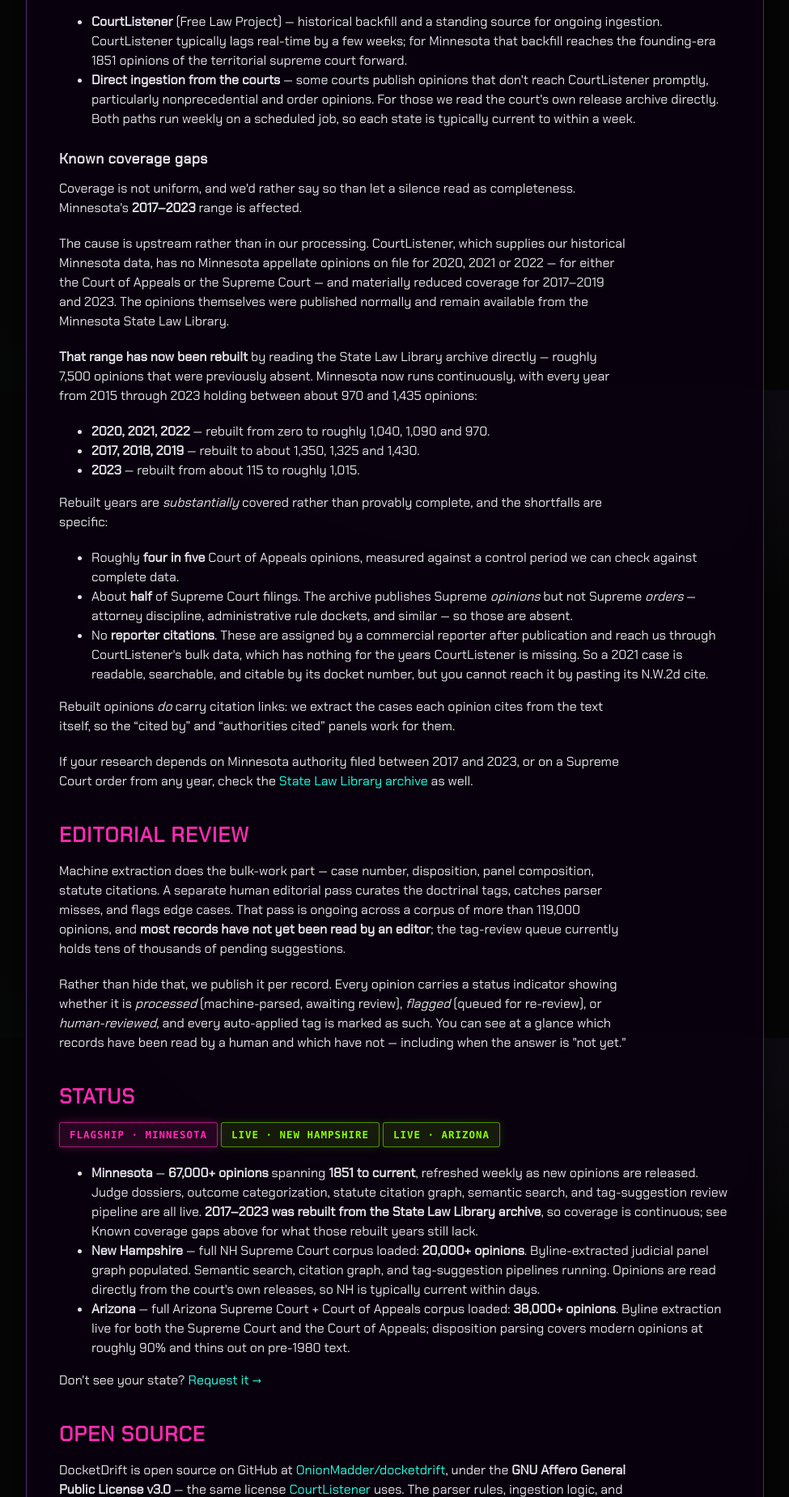
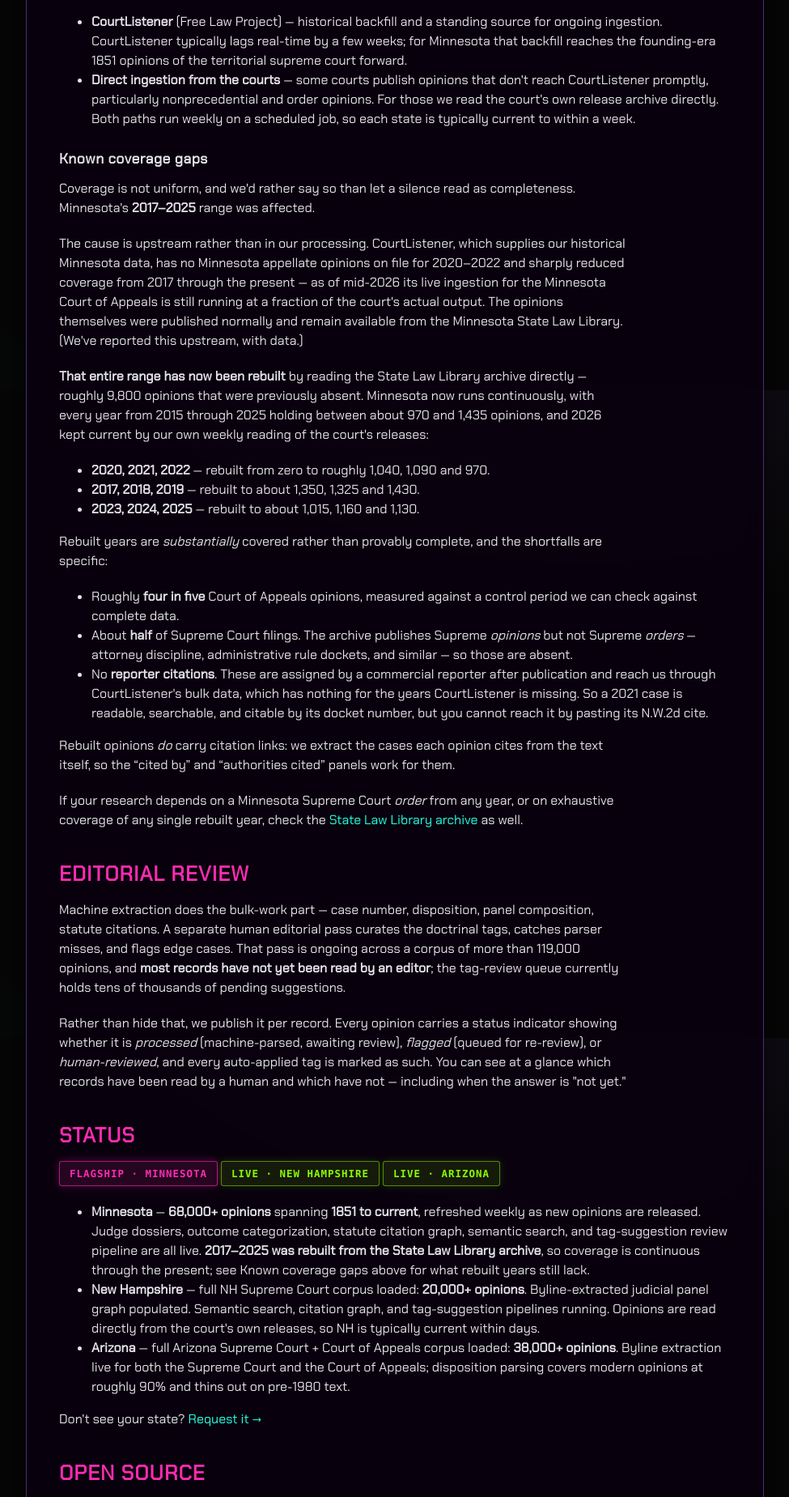
Before and after one commit to OnionMadder/docketdrift, a Django app: page /about/ in a window 1280 px wide. Shown: the part 1118-2967 px from the top of the page at 81% size, without its empty margins (304-1279 px from the left). Run offline with Django 5.2, Linux system fonts and the light colour scheme; parts of the project's set-up code (start-up, migrations or seed data) failed here and were passed over; some libraries are stand-ins or nearby versions.

Commit message:
copy: Minnesota 2024-2025 rebuilt — coverage continuous 2015 through present
The 2024-2025 sweep ran perfectly clean (2,257 opinions, 0 skipped windows, 0
CAPTCHAs) and reconciled MISSING=0. 2024 went 550 -> 1,161; 2025 went 238 ->
1,133. With 2026 forward-filled by the weekly scraper, Minnesota now runs
continuously from 2015 through the present at ~970-1,435 per year. The whole
rebuild across 2017-2025 totals ~9,800 opinions.

The disclosure now says the true, larger thing: CourtListener's degradation is
not confined to 2020-2022 -- its live MN COA ingestion is still running at a
fraction of the court's output as of mid-2026 -- and notes we've reported it
upstream with data. The "check the State Law Library" advice is narrowed to
Supreme Court orders and single-year exhaustiveness, which are the only
remaining structural shortfalls.

Also fixed en route: opinion A16-1688 carried release_date 2101-06-05, from the
court's OWN typo in the PDF ("Filed June 5, 21017"). A future-dated row is the
documented trap that silently defeats check_freshness, so it was corrected from
the authoritative filename date (2017-06-05) and the corpus verified to hold
zero future-dated rows.

Co-Authored-By: Claude Opus 5 <noreply@anthropic.com>

```diff
--- a/opinions/templates/opinions/about.html
+++ b/opinions/templates/opinions/about.html
@@ -56,7 +56,7 @@
       "name": "Which states are live on DocketDrift?",
       "acceptedAnswer": {
         "@type": "Answer",
-        "text": "Three. Minnesota: 67,000+ appellate opinions from 1851 to current, with judge dossiers, statute citation graph, semantic search, and tag-suggestion review pipeline. Coverage of 2017-2023 was affected because our upstream source, CourtListener, holds no Minnesota opinions for 2020-2022 and little for the surrounding years. That range has since been rebuilt by reading the Minnesota State Law Library archive directly (about 7,500 opinions), so every year from 2015 through 2023 now holds roughly 970-1,435 opinions. Rebuilt years remain short on Supreme Court orders and carry no reporter citations, though they do carry text-extracted citation links. New Hampshire: 20,000+ NH Supreme Court opinions with byline-extracted judicial panel graph. Arizona: 38,000+ Arizona Supreme Court and Court of Appeals opinions. New states are added one at a time."
+        "text": "Three. Minnesota: 68,000+ appellate opinions from 1851 to current, with judge dossiers, statute citation graph, semantic search, and tag-suggestion review pipeline. Coverage of 2017-2025 was affected because our upstream source, CourtListener, holds no Minnesota opinions for 2020-2022 and sharply reduced coverage from 2017 through the present. That range has since been rebuilt by reading the Minnesota State Law Library archive directly (about 9,800 opinions), so every year from 2015 through 2025 now holds roughly 970-1,435 opinions, with 2026 kept current by our own weekly scraper. Rebuilt years remain short on Supreme Court orders and carry no reporter citations, though they do carry text-extracted citation links. New Hampshire: 20,000+ NH Supreme Court opinions with byline-extracted judicial panel graph. Arizona: 38,000+ Arizona Supreme Court and Court of Appeals opinions. New states are added one at a time."
       }
     },
     {
@@ -115,13 +115,13 @@
   </ul>
 
   <h3>Known coverage gaps</h3>
-  <p>Coverage is not uniform, and we'd rather say so than let a silence read as completeness. Minnesota's <strong>2017&ndash;2023</strong> range is affected.</p>
-  <p>The cause is upstream rather than in our processing. CourtListener, which supplies our historical Minnesota data, has no Minnesota appellate opinions on file for 2020, 2021 or 2022 &mdash; for either the Court of Appeals or the Supreme Court &mdash; and materially reduced coverage for 2017&ndash;2019 and 2023. The opinions themselves were published normally and remain available from the Minnesota State Law Library.</p>
-  <p><strong>That range has now been rebuilt</strong> by reading the State Law Library archive directly &mdash; roughly 7,500 opinions that were previously absent. Minnesota now runs continuously, with every year from 2015 through 2023 holding between about 970 and 1,435 opinions:</p>
+  <p>Coverage is not uniform, and we'd rather say so than let a silence read as completeness. Minnesota's <strong>2017&ndash;2025</strong> range was affected.</p>
+  <p>The cause is upstream rather than in our processing. CourtListener, which supplies our historical Minnesota data, has no Minnesota appellate opinions on file for 2020&ndash;2022 and sharply reduced coverage from 2017 through the present &mdash; as of mid-2026 its live ingestion for the Minnesota Court of Appeals is still running at a fraction of the court's actual output. The opinions themselves were published normally and remain available from the Minnesota State Law Library. (We've reported this upstream, with data.)</p>
+  <p><strong>That entire range has now been rebuilt</strong> by reading the State Law Library archive directly &mdash; roughly 9,800 opinions that were previously absent. Minnesota now runs continuously, with every year from 2015 through 2025 holding between about 970 and 1,435 opinions, and 2026 kept current by our own weekly reading of the court's releases:</p>
   <ul>
     <li><strong>2020, 2021, 2022</strong> &mdash; rebuilt from zero to roughly 1,040, 1,090 and 970.</li>
     <li><strong>2017, 2018, 2019</strong> &mdash; rebuilt to about 1,350, 1,325 and 1,430.</li>
-    <li><strong>2023</strong> &mdash; rebuilt from about 115 to roughly 1,015.</li>
+    <li><strong>2023, 2024, 2025</strong> &mdash; rebuilt to about 1,015, 1,160 and 1,130.</li>
   </ul>
   <p>Rebuilt years are <em>substantially</em> covered rather than provably complete, and the shortfalls are specific:</p>
   <ul>
@@ -130,7 +130,7 @@
     <li>No <strong>reporter citations</strong>. These are assigned by a commercial reporter after publication and reach us through CourtListener's bulk data, which has nothing for the years CourtListener is missing. So a 2021 case is readable, searchable, and citable by its docket number, but you cannot reach it by pasting its N.W.2d cite.</li>
   </ul>
   <p>Rebuilt opinions <em>do</em> carry citation links: we extract the cases each opinion cites from the text itself, so the &ldquo;cited by&rdquo; and &ldquo;authorities cited&rdquo; panels work for them.</p>
-  <p>If your research depends on Minnesota authority filed between 2017 and 2023, or on a Supreme Court order from any year, check the <a href="https://mn.gov/law-library/search/opinions-archive.jsp" target="_blank" rel="noopener">State Law Library archive</a> as well.</p>
+  <p>If your research depends on a Minnesota Supreme Court <em>order</em> from any year, or on exhaustive coverage of any single rebuilt year, check the <a href="https://mn.gov/law-library/search/opinions-archive.jsp" target="_blank" rel="noopener">State Law Library archive</a> as well.</p>
 
   <h2>Editorial review</h2>
   <p>Machine extraction does the bulk-work part &mdash; case number, disposition, panel composition, statute citations. A separate human editorial pass curates the doctrinal tags, catches parser misses, and flags edge cases. That pass is ongoing across a corpus of more than 119,000 opinions, and <strong>most records have not yet been read by an editor</strong>; the tag-review queue currently holds tens of thousands of pending suggestions.</p>
@@ -143,7 +143,7 @@
     <span class="status-pill status-pill--live">Live &middot; Arizona</span>
   </p>
   <ul>
-    <li><strong>Minnesota</strong> &mdash; <strong>67,000+ opinions</strong> spanning <strong>1851 to current</strong>, refreshed weekly as new opinions are released. Judge dossiers, outcome categorization, statute citation graph, semantic search, and tag-suggestion review pipeline are all live. <strong>2017&ndash;2023 was rebuilt from the State Law Library archive</strong>, so coverage is continuous; see Known coverage gaps above for what those rebuilt years still lack.</li>
+    <li><strong>Minnesota</strong> &mdash; <strong>68,000+ opinions</strong> spanning <strong>1851 to current</strong>, refreshed weekly as new opinions are released. Judge dossiers, outcome categorization, statute citation graph, semantic search, and tag-suggestion review pipeline are all live. <strong>2017&ndash;2025 was rebuilt from the State Law Library archive</strong>, so coverage is continuous through the present; see Known coverage gaps above for what rebuilt years still lack.</li>
     <li><strong>New Hampshire</strong> &mdash; full NH Supreme Court corpus loaded: <strong>20,000+ opinions</strong>. Byline-extracted judicial panel graph populated. Semantic search, citation graph, and tag-suggestion pipelines running. Opinions are read directly from the court's own releases, so NH is typically current within days.</li>
     <li><strong>Arizona</strong> &mdash; full Arizona Supreme Court + Court of Appeals corpus loaded: <strong>38,000+ opinions</strong>. Byline extraction live for both the Supreme Court and the Court of Appeals; disposition parsing covers modern opinions at roughly 90% and thins out on pre-1980 text.</li>
   </ul>
```
